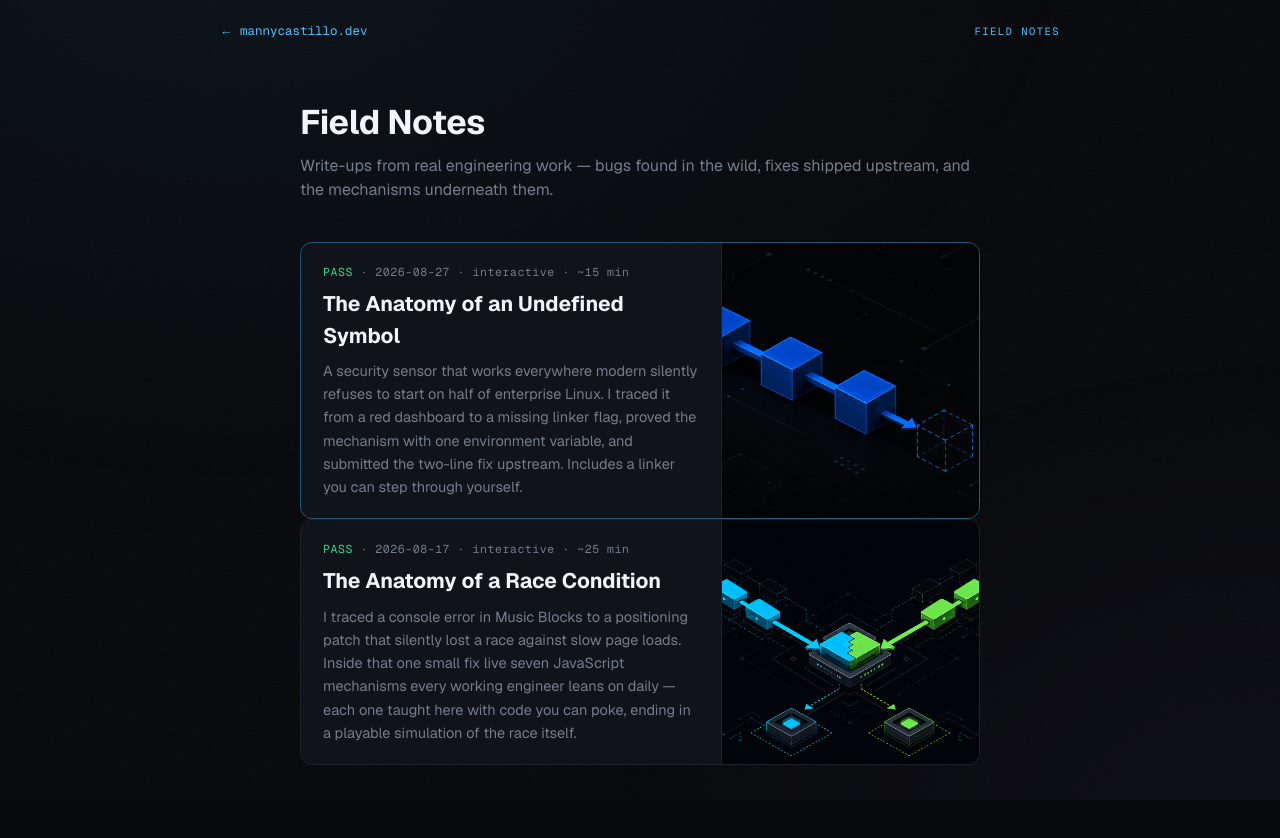
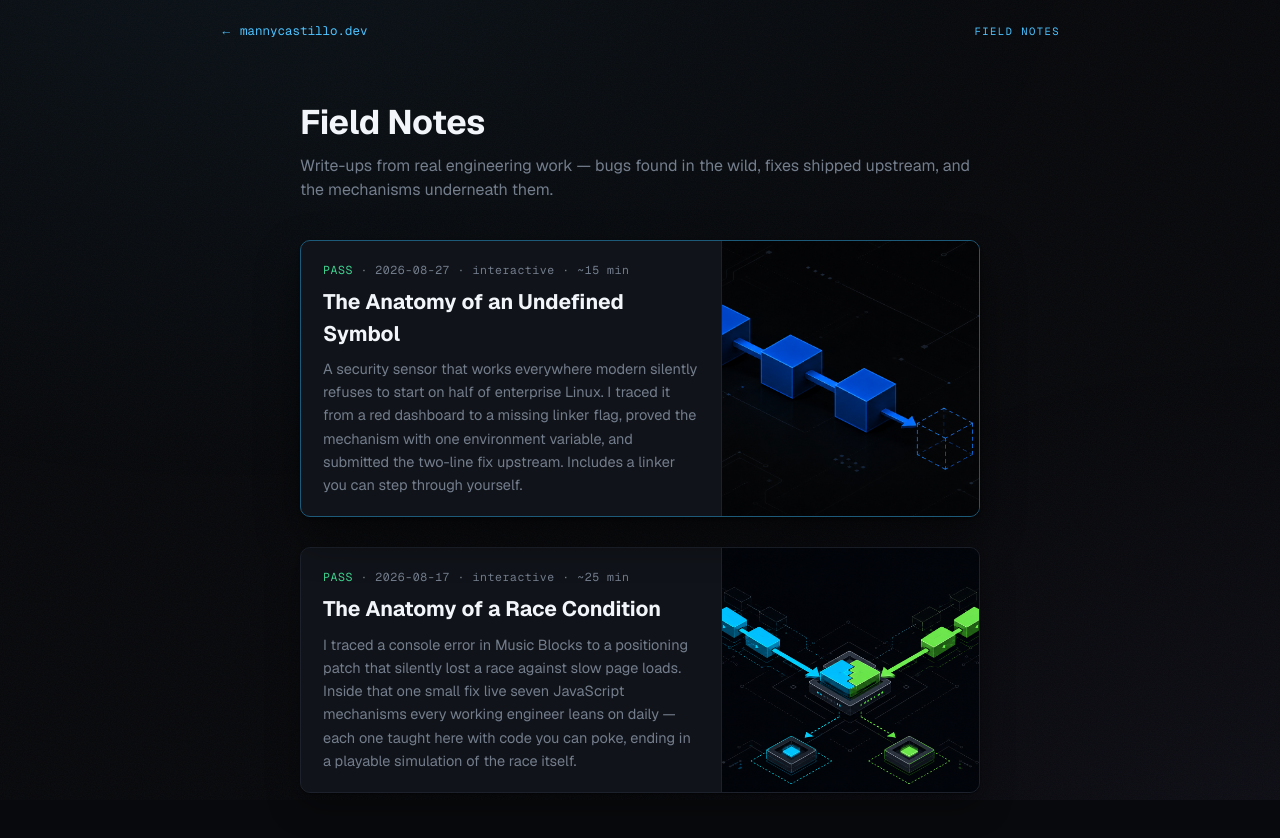
Before and after one commit to ManuelFCastillo/portfolio, a Next.js app: page /blog in a window 1280 px wide. In both pictures the pointer is over the link 640 px from the left and 380 px from the top of the page. Shown: the top 838 px of the page. Built offline with nearby package versions, Linux system fonts and the light colour scheme; no server answers.

Commit message:
Blog index: separate post cards into floating tiles
Cards were flush against each other; give them breathing room, a drop
shadow, and a small hover lift (disabled under prefers-reduced-motion).

```diff
--- a/src/app/blog/blog.css
+++ b/src/app/blog/blog.css
@@ -62,16 +62,34 @@ body:has(.blog-root) {
   align-items: stretch;
   gap: 0;
   border: 1px solid var(--line);
-  border-radius: 12px;
+  border-radius: 10px;
   background: var(--panel);
   padding: 0;
   overflow: hidden;
   text-decoration: none;
   color: var(--fg);
-  transition: border-color 0.15s;
+  margin-bottom: 28px;
+  box-shadow:
+    0 1px 2px rgba(0, 0, 0, 0.45),
+    0 12px 32px rgba(0, 0, 0, 0.35);
+  transition:
+    border-color 0.15s,
+    box-shadow 0.15s,
+    transform 0.15s;
 }
 .post-card:hover {
   border-color: var(--accent-dim);
+  transform: translateY(-2px);
+  box-shadow:
+    0 2px 4px rgba(0, 0, 0, 0.5),
+    0 18px 44px rgba(0, 0, 0, 0.45);
+}
+@media (prefers-reduced-motion: reduce) {
+  .post-card,
+  .post-card:hover {
+    transition: none;
+    transform: none;
+  }
 }
 .post-card .meta {
   font-family: var(--font-mono), ui-monospace, monospace;
```
